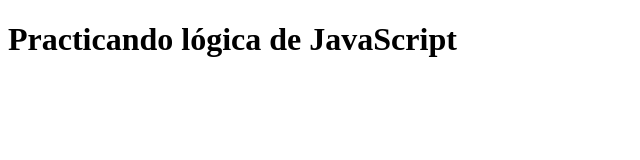
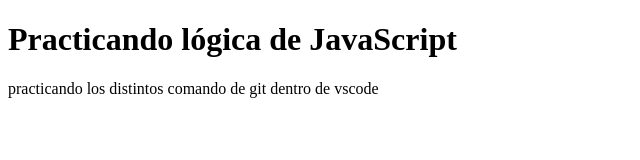
Before and after one commit to facuguardia/practica-js, a plain HTML site: page index.html in a window 1280 px wide. Shown: the whole page, without its empty margins (0-640 px from the left). Drawn offline with Linux system fonts and the light colour scheme.

Commit message:
Segundo commit

```diff
--- a/index.html
+++ b/index.html
@@ -10,6 +10,7 @@
 
 <body>
   <h1>Practicando lógica de JavaScript</h1>
+  <p>practicando los distintos comando de git dentro de vscode</p>
   <script src="main.js"></script>
 </body>
 
```
